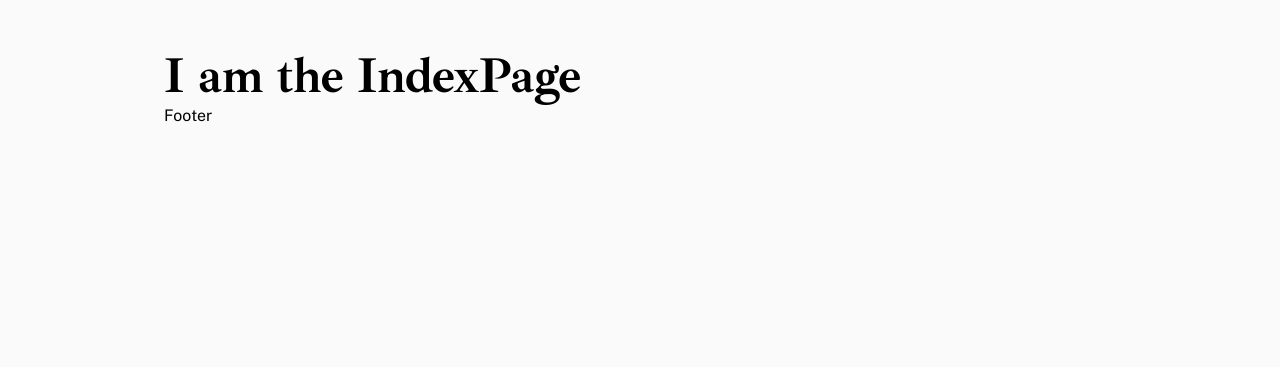
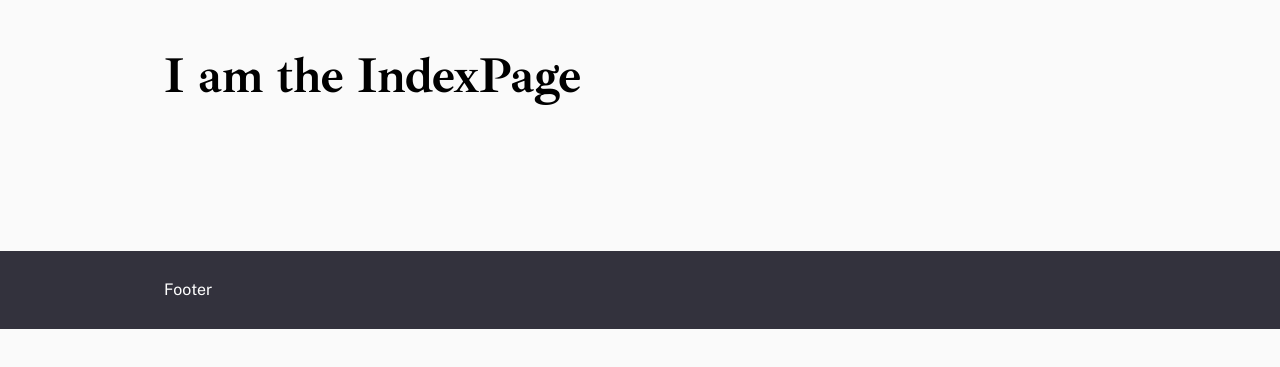
Before and after one commit to hooiyan/portfolio-site, a Gatsby site: page / in a window 1280 px wide. Shown: the part 99-466 px from the top of the page. Built offline with nearby package versions, Linux system fonts and the light colour scheme; Gatsby itself is replaced by a stand-in of ours.

Commit message:
Modify spacing

```diff
--- a/src/components/Footer.jsx
+++ b/src/components/Footer.jsx
@@ -1,5 +1,30 @@
 import React from 'react';
+import styled from 'styled-components';
+import device from '../styles/Breakpoints';
 
-const Footer = () => <footer>Footer</footer>;
+const FooterStyles = styled.footer`
+  background-color: var(--color-primary-grayish-blue-hex);
+  color: var(--white);
+  margin: 0 auto;
+  max-width: var(--max-width);
+  padding-top: 2.4rem;
+  padding-bottom: 2.4rem;
+  padding-right: var(--lg-global-spacing-horizontal);
+  padding-left: var(--lg-global-spacing-horizontal);
+
+  @media ${device.laptop} {
+    padding-right: var(--md-global-spacing-horizontal);
+    padding-left: var(--md-global-spacing-horizontal);
+  }
+
+  @media ${device.tabletS} {
+    padding-top: 5.6rem;
+    padding-bottom: 5.6rem;
+    padding-right: var(--sm-global-spacing-horizontal);
+    padding-left: var(--sm-global-spacing-horizontal);
+  }
+`;
+
+const Footer = () => <FooterStyles className="footer">Footer</FooterStyles>;
 
 export default Footer;
--- a/src/components/Header.jsx
+++ b/src/components/Header.jsx
@@ -1,12 +1,32 @@
 import React from 'react';
 import styled from 'styled-components';
+import device from '../styles/Breakpoints';
+import Logo from './icons/Logo';
 import Nav from './Nav';
-import Logo from './icons/Logo';
 
 const HeaderStyles = styled.header`
   display: flex;
   justify-content: space-between;
-  margin-bottom: calc(var(--lg-global-spacing-vertical) - 1rem);
+  padding-top: var(--lg-global-spacing-vertical);
+  padding-bottom: calc(var(--lg-global-spacing-vertical) - 1rem);
+  padding-right: var(--lg-global-spacing-horizontal);
+  padding-left: var(--lg-global-spacing-horizontal);
+  margin: 0 auto;
+  max-width: var(--max-width);
+
+  @media ${device.laptop} {
+    padding-top: var(--md-global-spacing-vertical);
+    padding-bottom: calc(var(--md-global-spacing-vertical) - 1.7rem);
+    padding-right: var(--md-global-spacing-horizontal);
+    padding-left: var(--md-global-spacing-horizontal);
+  }
+
+  @media ${device.tabletS} {
+    padding-top: var(--sm-global-spacing-vertical);
+    padding-bottom: calc(var(--sm-global-spacing-vertical) + 0.8rem);
+    padding-right: var(--sm-global-spacing-horizontal);
+    padding-left: var(--sm-global-spacing-horizontal);
+  }
 `;
 
 const Header = () => (
--- a/src/components/Layout.jsx
+++ b/src/components/Layout.jsx
@@ -1,17 +1,45 @@
+import PropTypes from 'prop-types';
 import React from 'react';
-import PropTypes from 'prop-types';
+import styled from 'styled-components';
+import device from '../styles/Breakpoints';
+import GlobalStyles from '../styles/GlobalStyles';
+import Typography from '../styles/Typography';
 import Footer from './Footer';
 import Header from './Header';
-import GlobalStyles from '../styles/GlobalStyles';
-import Typography from '../styles/Typography';
+
+const MainWrapper = styled.main`
+  margin: 0 auto;
+  max-width: var(--max-width);
+  padding-bottom: var(--lg-global-spacing-bottom);
+  padding-right: var(--lg-global-spacing-horizontal);
+  padding-left: var(--lg-global-spacing-horizontal);
+
+  @media ${device.laptop} {
+    padding-bottom: var(--md-global-spacing-bottom);
+    padding-right: var(--md-global-spacing-horizontal);
+    padding-left: var(--md-global-spacing-horizontal);
+  }
+
+  @media ${device.tabletS} {
+    padding-bottom: var(--sm-global-spacing-bottom);
+    padding-right: var(--sm-global-spacing-horizontal);
+    padding-left: var(--sm-global-spacing-horizontal);
+  }
+`;
+
+const FooterOuterWrapper = styled.div`
+  background-color: var(--color-primary-grayish-blue-hex);
+`;
 
 const Layout = ({ children }) => (
   <>
     <GlobalStyles />
     <Typography />
     <Header />
-    {children}
-    <Footer />
+    <MainWrapper>{children}</MainWrapper>
+    <FooterOuterWrapper className="footer-outer-wrapper">
+      <Footer />
+    </FooterOuterWrapper>
   </>
 );
 
--- a/src/styles/GlobalStyles.js
+++ b/src/styles/GlobalStyles.js
@@ -1,5 +1,4 @@
 import { createGlobalStyle } from 'styled-components';
-import device from './Breakpoints';
 
 const GlobalStyles = createGlobalStyle`
   :root {
@@ -36,8 +35,14 @@ const GlobalStyles = createGlobalStyle`
     --lg-global-spacing-vertical: 6.4rem;
     --lg-global-spacing-horizontal: 16.4rem;
 
+    --sm-global-spacing-bottom: 8rem;
+    --md-global-spacing-bottom: 9.6rem;
+    --lg-global-spacing-bottom: 15rem;
+
     --mobile-menu-spacing-vertical: 4rem;
     --mobile-menu-spacing-horizontal: 4rem;
+
+    --max-width: 1440px;
   }
 
   *, *::before, *::after {
@@ -46,22 +51,8 @@ const GlobalStyles = createGlobalStyle`
     box-sizing: border-box;
   }
 
-  html {
-    margin: 0 auto;
-    max-width: 1440px;
-  }
-
   body {
     background-color: var(--color-secondary-very-light-gray-hex);
-    margin: var(--lg-global-spacing-vertical) var(--lg-global-spacing-horizontal) 0 var(--lg-global-spacing-horizontal);
-
-    @media ${device.laptop} {
-      margin: var(--md-global-spacing-vertical) var(--md-global-spacing-horizontal) 0 var(--md-global-spacing-horizontal);
-    }
-
-    @media ${device.tabletS} {
-      margin: var(--sm-global-spacing-vertical) var(--sm-global-spacing-horizontal) 0 var(--sm-global-spacing-horizontal);
-    }
   }
 `;
 
```
